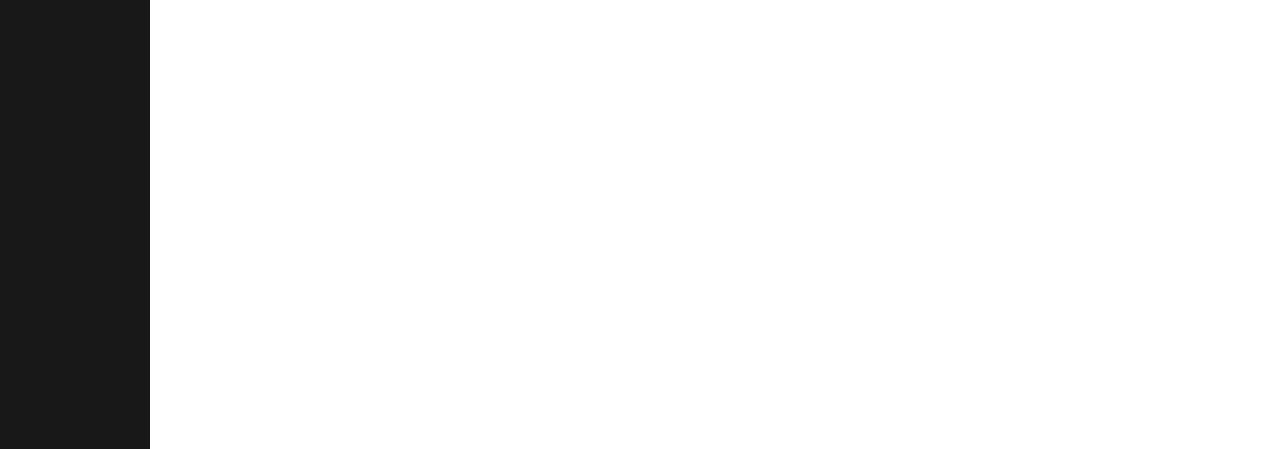
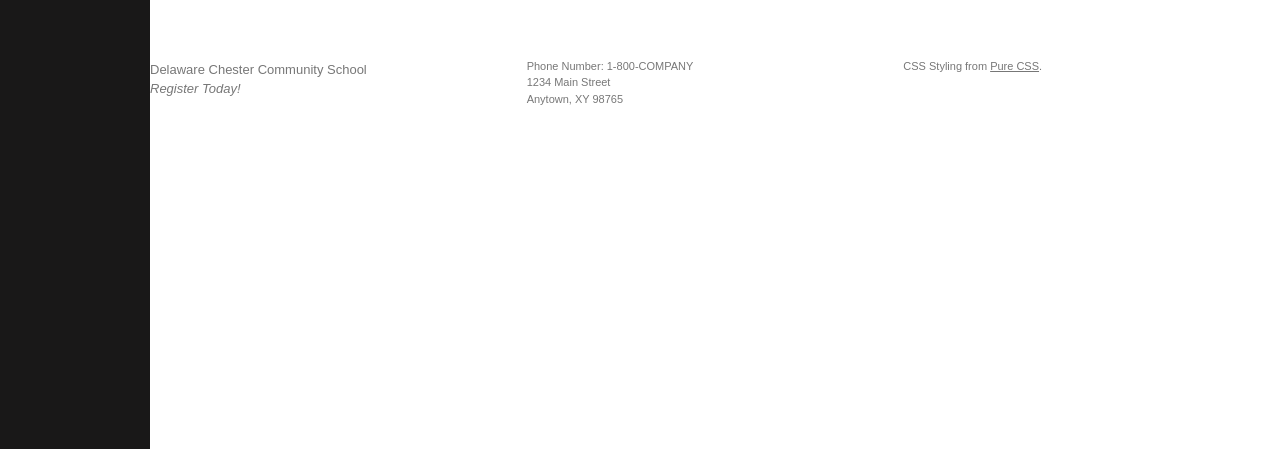
Before and after one commit to dccs-admin/website, a website: page aboutus.html in a window 1280 px wide. Shown: the part 351-800 px from the top of the page. Drawn offline with nearby package versions, Linux system fonts and the light colour scheme.

Commit message:
Update aboutus.html

```diff
--- a/aboutus.html
+++ b/aboutus.html
@@ -3,7 +3,7 @@
 <head>
     <meta charset="utf-8">
     <meta name="viewport" content="width=device-width, initial-scale=1.0">
-    <meta name="description" content="A layout example with a side menu that hides on mobile, just like the Pure website.">
+    <meta name="description" content="Welcome to Delaware Chester Community School!">
     <title>DCCS | About Us</title>
     <link rel="stylesheet" href="https://www.w3schools.com/w3css/4/w3.css">
     <link rel="stylesheet" href="https://unpkg.com/purecss@2.0.3/build/pure-min.css" integrity="sha384-cg6SkqEOCV1NbJoCu11+bm0NvBRc8IYLRGXkmNrqUBfTjmMYwNKPWBTIKyw9mHNJ" crossorigin="anonymous">
@@ -60,6 +60,25 @@
             </p>
         </div>
     </div>
+
+    <div class="footer">
+        <div class="pure-g">
+            <div class = "pure-u-1-3">
+                <p style="font-size: 13px">Delaware Chester Community School
+                    <i><br>Register Today!</i>
+                </p>
+            </div>
+            <div class = "pure-u-1-3">
+                <p style="font-size:11px">
+                    Phone Number: 1-800-COMPANY
+                    <br>1234 Main Street
+                    <br>Anytown, XY 98765</p>
+            </div>
+            <div class = "pure-u-1-3">
+                <p style="font-size: 11px">CSS Styling from <a href="https://purecss.io/" target="_blank">Pure CSS</a>.</p>
+            </div>
+        </div>
+    </div>
 </div>
 
 </body>
```
